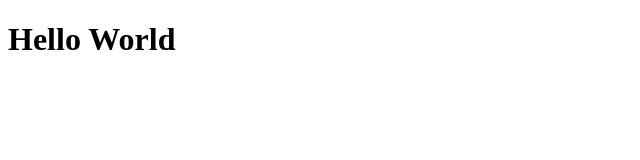
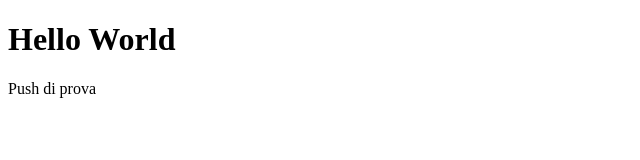
Before and after one commit to NicolaPlacentino/htmlcss-hello, a plain HTML site: page index.html in a window 1280 px wide. Shown: the whole page, without its empty margins (0-640 px from the left). Drawn offline with Linux system fonts and the light colour scheme.

Commit message:
added paragraph

```diff
--- a/index.html
+++ b/index.html
@@ -8,5 +8,6 @@
 </head>
 <body>
     <h1>Hello World</h1>
+    <p>Push di prova</p>
 </body>
 </html>
```
